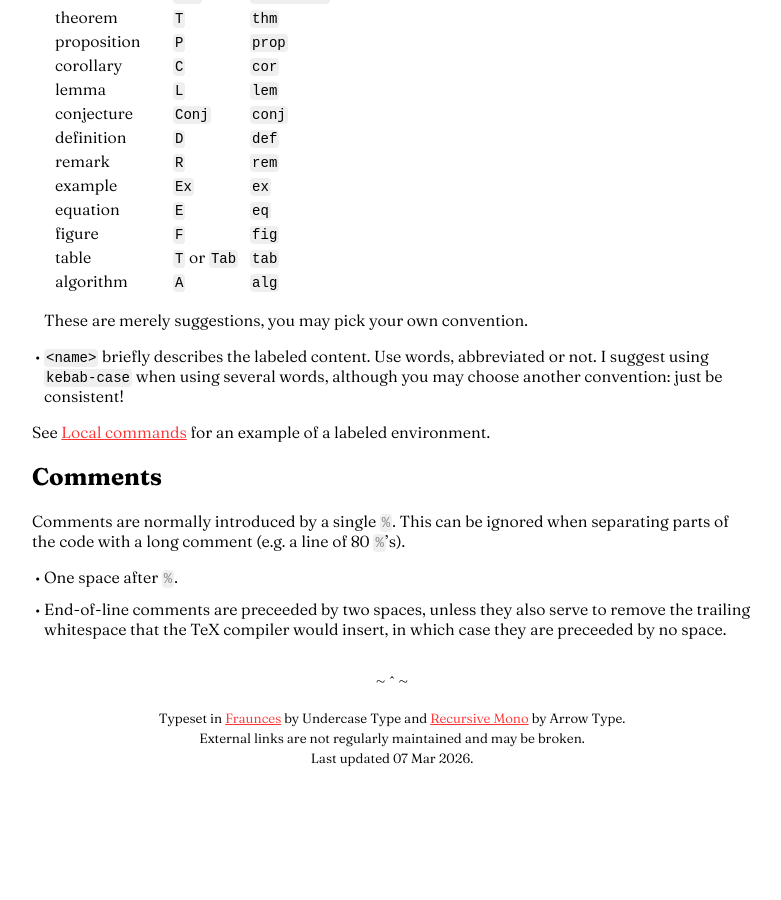
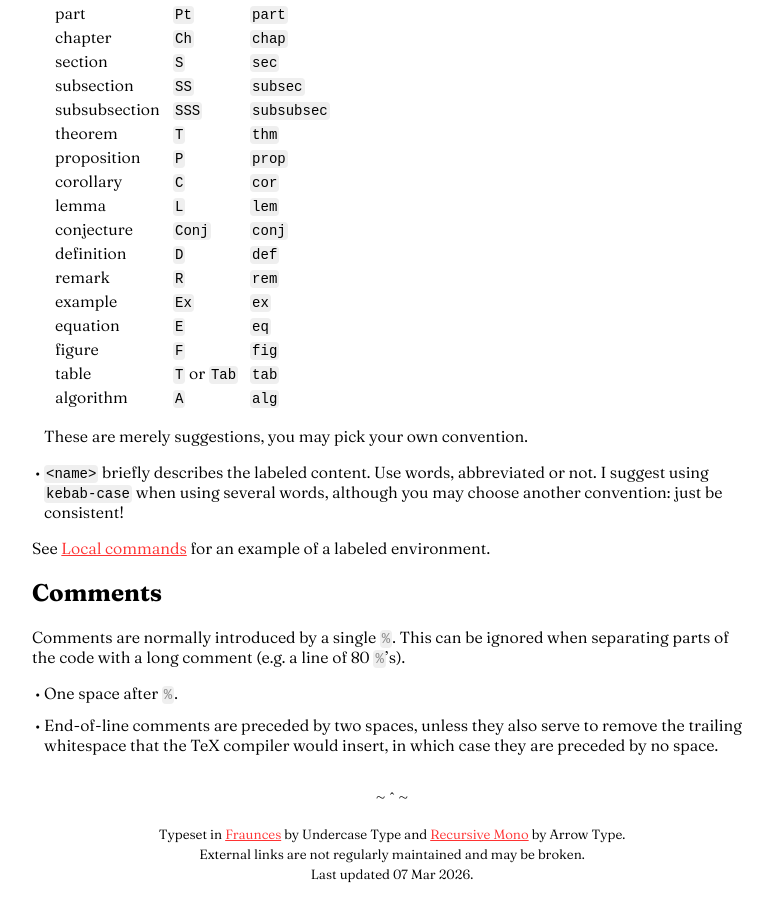
Before and after one commit to isaacxren/isaacxren.github.io, a Jekyll site: the page built from misc/LaTeX-style-guide.md, in a window 1280 px wide and 900 px high, scrolled down 9077 px. Shown: the whole window, without its empty margins (248-1029 px from the left). Built offline with Jekyll 4.4.1, drawn with Linux system fonts in a browser that asks for light colours; some web fonts are replaced; before the commit the page ends 9861 px from its top, so only the background shows below that; some of the changed text lies outside the part shown.

```diff
--- a/misc/LaTeX-style-guide.md
+++ b/misc/LaTeX-style-guide.md
@@ -390,4 +392,4 @@ Comments
 Comments are normally introduced by a single `%`. This can be ignored when separating parts of the code with a long comment (e.g. a line of 80 `%`'s).
 
 * One space after `%`.
-* End-of-line comments are preceeded by two spaces, unless they also serve to remove the trailing whitespace that the TeX compiler would insert, in which case they are preceeded by no space.
+* End-of-line comments are preceded by two spaces, unless they also serve to remove the trailing whitespace that the TeX compiler would insert, in which case they are preceded by no space.
```
Also changed, not shown: other parts of misc/LaTeX-style-guide.md (+5 -3 lines).
